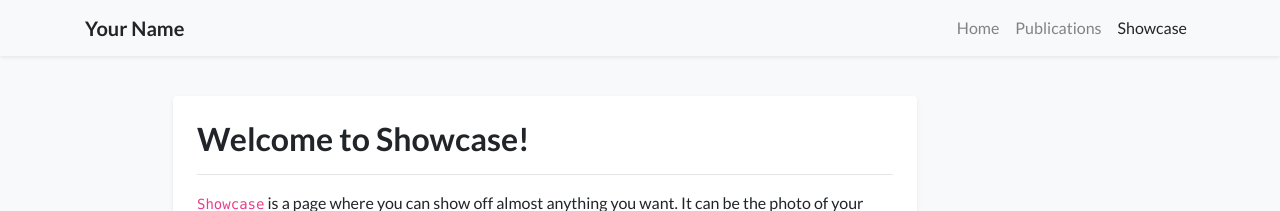
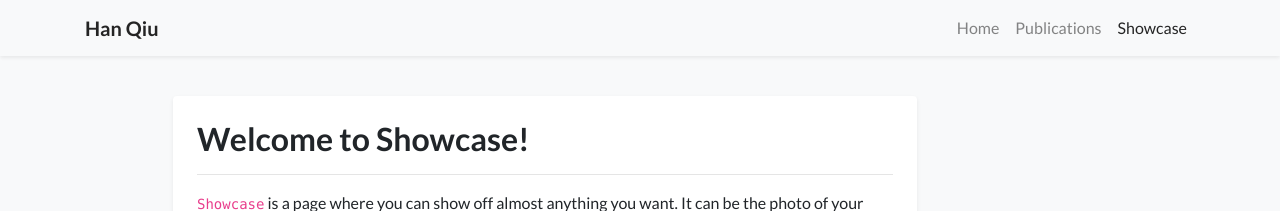
Before and after one commit to qiuhan-star/rachel-hanqiu.github.io, a Jekyll site: the page built from showcase.html, in a window 1280 px wide. Shown: the top 211 px of the page. Built offline with Jekyll 4.4.1, drawn with Linux system fonts in a browser that asks for light colours; nearby versions of some CDN libraries; a style sheet for code colours, icons or effects is not loaded.

Commit message:
Update profile.yml

```diff
--- a/_data/profile.yml
+++ b/_data/profile.yml
@@ -1,6 +1,6 @@
 primary_name: "Han Qiu"
 secondary_name: ""
-navbar_name: "Your Name"
+navbar_name: "Han Qiu"
 
 positions:
 - logo: /assets/images/badges/MIT_Social_circle.png  # Logo is optional
```
